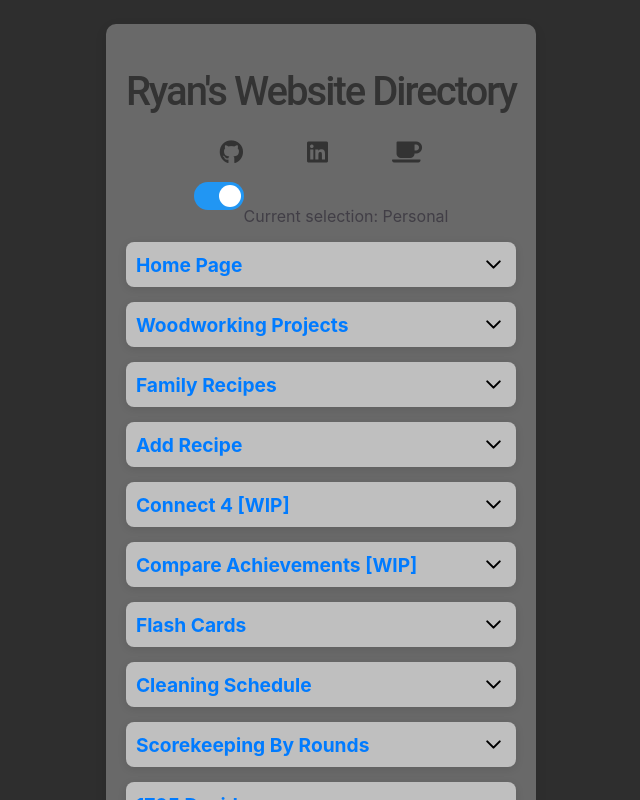
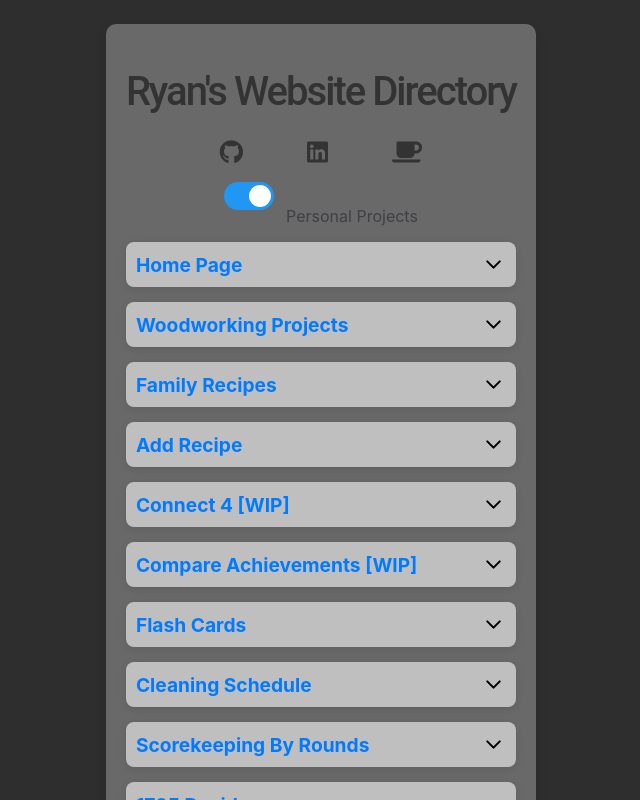
Before and after one commit to rbrock44/directory, an Angular app: page / in a window 1280 px wide. Shown: the top 800 px of the page, without its empty margins (319-959 px from the left). Built offline with nearby package versions, Linux system fonts and the light colour scheme.

Commit message:
make toggle and text same line

```diff
--- a/src/app/app.component.html
+++ b/src/app/app.component.html
@@ -128,7 +128,7 @@
           <span class="slider round"></span>
         </label>
 
-        <p>Current selection: {{ this.selectedMode }}</p>
+        <p>{{ this.selectedMode }} Projects</p>
       </div>
 
       <div class="links-section">
--- a/src/app/app.component.scss
+++ b/src/app/app.component.scss
@@ -104,6 +104,12 @@
   margin: 10px;
   justify-content: center;
   display: flex;
+  gap: 12px; /* space between switch and text */
+}
+
+.toggle-container p {
+  margin: 0;
+  font-size: 16px;
 }
 
 .switch {
```
